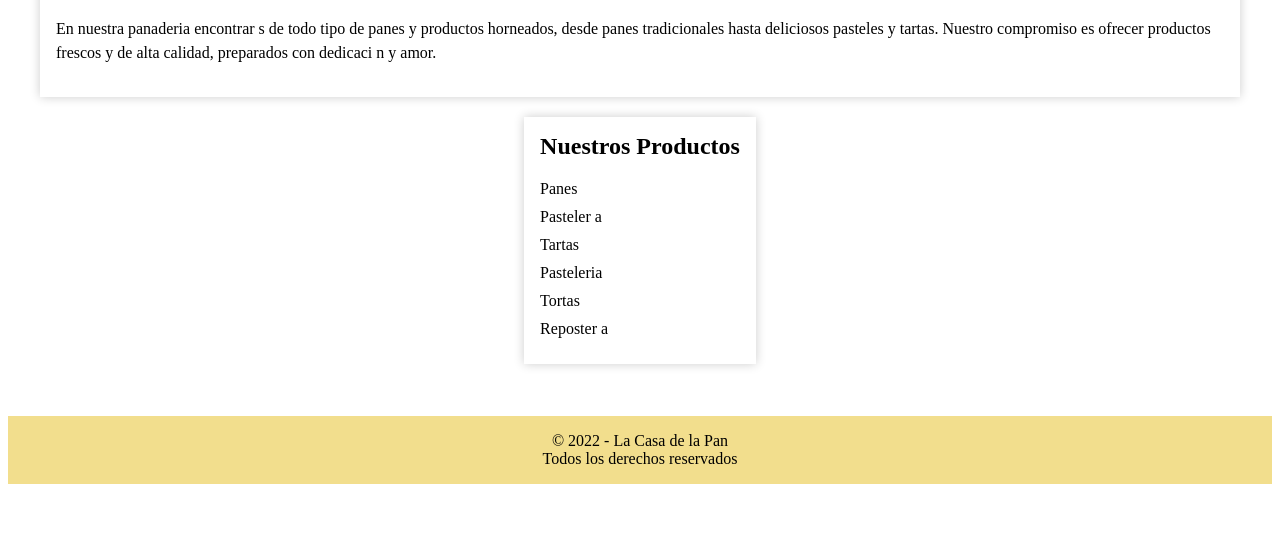
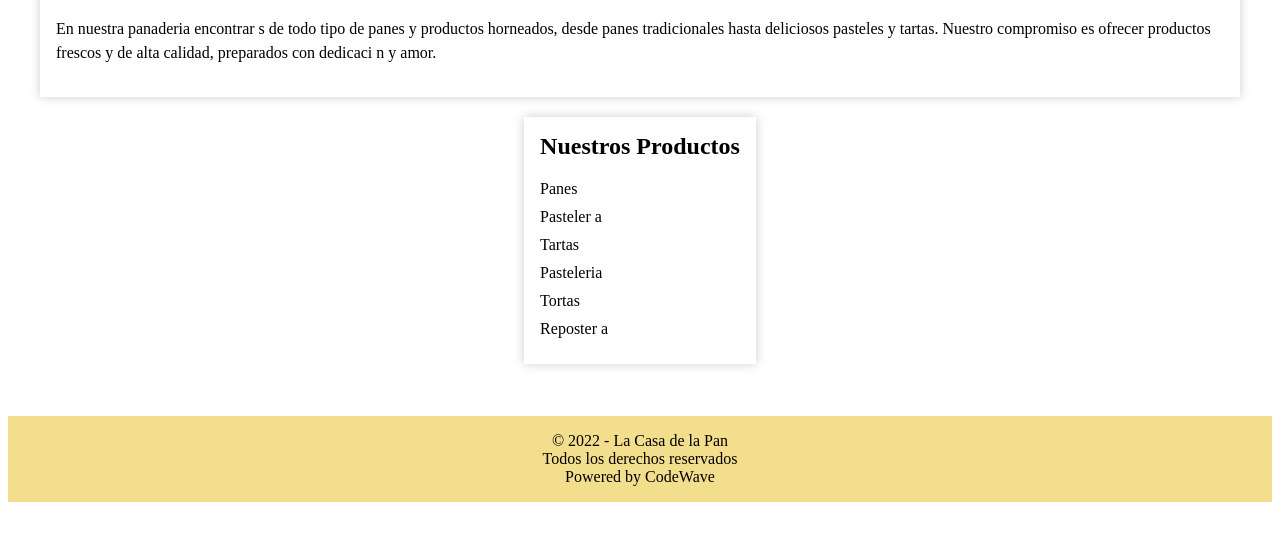
Before and after one commit to GsuDev/CodeWave, a plain HTML site: page index.html in a window 1280 px wide. Shown: the part 267-800 px from the top of the page. Drawn offline with Linux system fonts and the light colour scheme.

Commit message:
Cambios menores

```diff
--- a/index.html
+++ b/index.html
@@ -39,6 +39,7 @@
     <footer>
         <p>&copy; 2022 - La Casa de la Pan</p>
         <p>Todos los derechos reservados</p>
+        <p>Powered by CodeWave</p>
     </footer>
 </body>
 </html>
```
